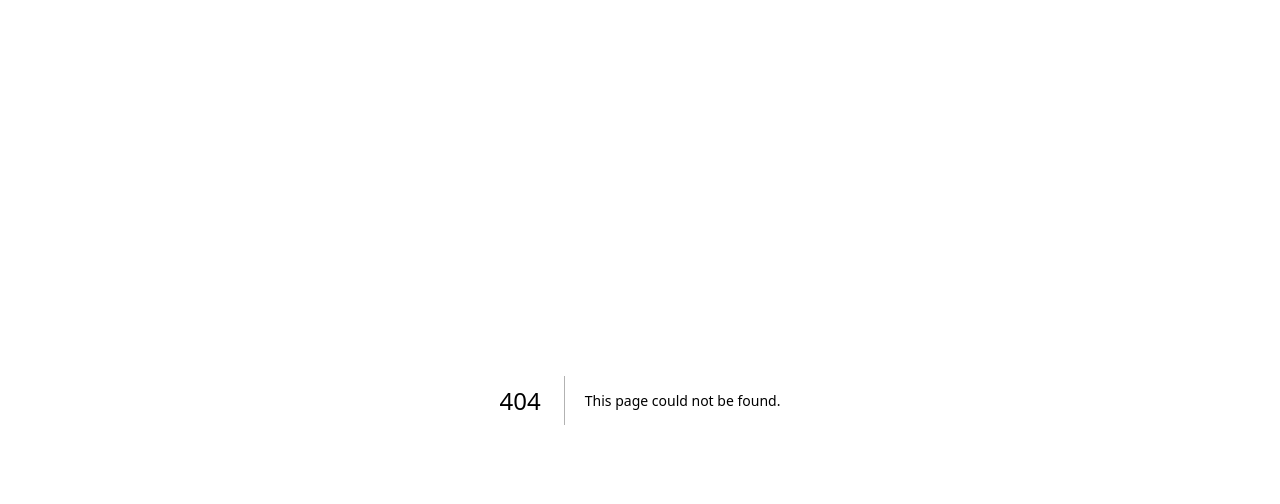
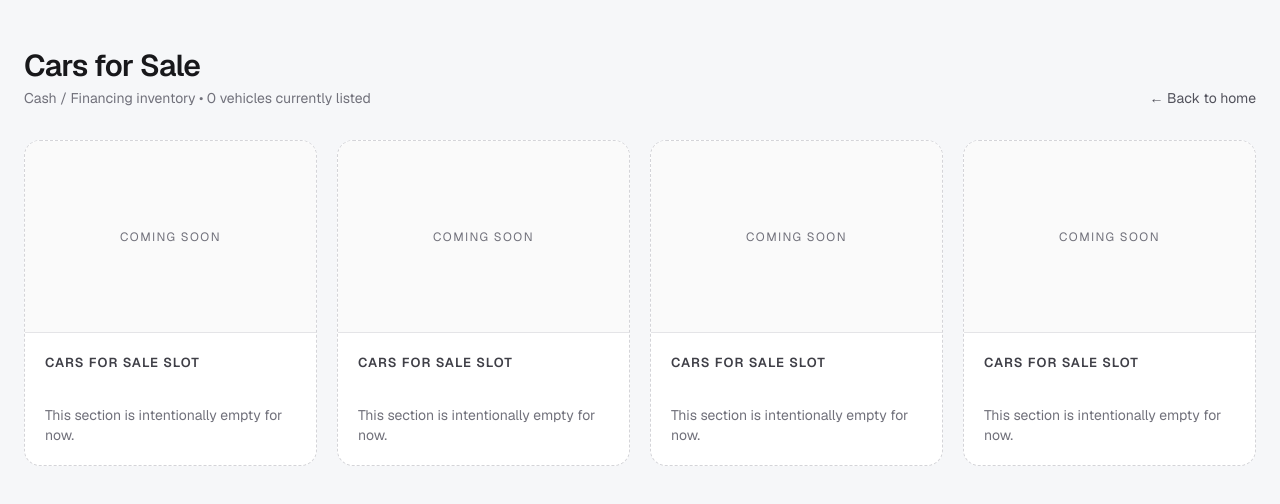
Before and after one commit to stradacorsagroup-art/scg-site-1772418012, a Next.js app: page /cars-for-sale in a window 1280 px wide. Before the commit this address had no page. Shown: the top 504 px of the page. Built offline with nearby package versions, Linux system fonts and the light colour scheme.

Commit message:
feat: move cars-for-sale into dedicated page with empty inventory layout

```diff
--- /dev/null
+++ b/src/app/cars-for-sale/page.tsx
@@ -0,0 +1,31 @@
+import Link from "next/link";
+
+export default function CarsForSalePage() {
+  return (
+    <main className="min-h-screen bg-[#f6f7f9] text-zinc-900">
+      <section className="mx-auto max-w-7xl px-5 py-8 sm:px-6 sm:py-12">
+        <div className="mb-6 flex flex-col gap-2 sm:mb-8 sm:flex-row sm:items-end sm:justify-between">
+          <div>
+            <h1 className="text-2xl font-semibold tracking-tight sm:text-3xl">Cars for Sale</h1>
+            <p className="mt-1 text-sm text-zinc-500">Cash / Financing inventory • 0 vehicles currently listed</p>
+          </div>
+          <Link href="/" className="text-sm text-zinc-600 hover:text-zinc-900">← Back to home</Link>
+        </div>
+
+        <div className="grid grid-cols-1 gap-4 sm:grid-cols-2 sm:gap-5 lg:grid-cols-3 xl:grid-cols-4">
+          {Array.from({ length: 4 }).map((_, i) => (
+            <article key={i} className="overflow-hidden rounded-2xl border border-dashed border-zinc-300 bg-white">
+              <div className="flex h-44 items-center justify-center border-b border-zinc-200 bg-zinc-50 text-xs uppercase tracking-[0.12em] text-zinc-500 sm:h-48">
+                Coming Soon
+              </div>
+              <div className="p-4 sm:p-5">
+                <h3 className="min-h-10 text-[13px] font-semibold uppercase tracking-[0.08em] text-zinc-700">Cars for Sale Slot</h3>
+                <p className="mt-3 text-sm text-zinc-500">This section is intentionally empty for now.</p>
+              </div>
+            </article>
+          ))}
+        </div>
+      </section>
+    </main>
+  );
+}
--- a/src/app/page.tsx
+++ b/src/app/page.tsx
@@ -29,7 +29,7 @@ export default function Home() {
           <p className="text-[11px] font-semibold uppercase tracking-[0.18em] text-zinc-500">Path to ownership</p>
           <div className="mt-2 flex flex-wrap gap-2">
             <a href="#membership-inventory" className="inline-flex h-9 items-center rounded-full border border-zinc-300 bg-white px-4 text-xs font-semibold text-zinc-900 hover:bg-zinc-100">Membership Inventory (No Credit)</a>
-            <a href="#cars-for-sale" className="inline-flex h-9 items-center rounded-full border border-zinc-300 bg-white px-4 text-xs font-semibold text-zinc-900 hover:bg-zinc-100">Cars for Sale (Cash / Financing)</a>
+            <Link href="/cars-for-sale" className="inline-flex h-9 items-center rounded-full border border-zinc-300 bg-white px-4 text-xs font-semibold text-zinc-900 hover:bg-zinc-100">Cars for Sale (Cash / Financing)</Link>
             <Link href="/apply" className="inline-flex h-9 items-center rounded-full border border-zinc-900 bg-zinc-900 px-4 text-xs font-semibold text-white hover:bg-zinc-800">Apply for a specific car</Link>
           </div>
         </div>
@@ -80,10 +80,6 @@ export default function Home() {
           })}
         </div>
 
-        <div id="cars-for-sale" className="mt-10 rounded-2xl border border-dashed border-zinc-300 bg-white p-5">
-          <h3 className="text-lg font-semibold text-zinc-900">Cars for Sale (Cash / Financing)</h3>
-          <p className="mt-1 text-sm text-zinc-600">This lane is being populated now. Cards added here will support cash purchase and standard financing applications.</p>
-        </div>
       </section>
     </main>
   );
```
